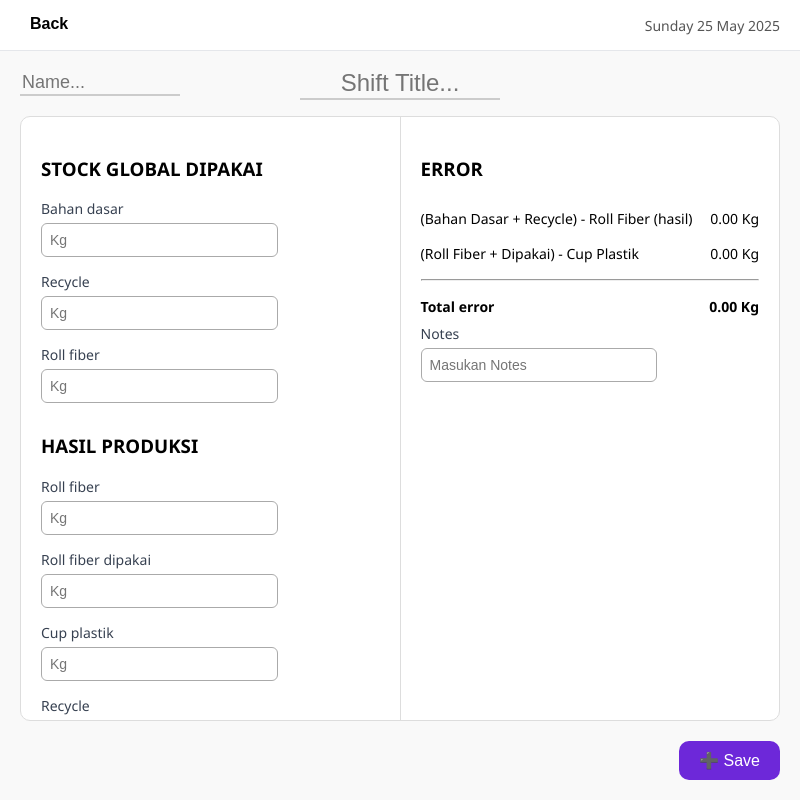
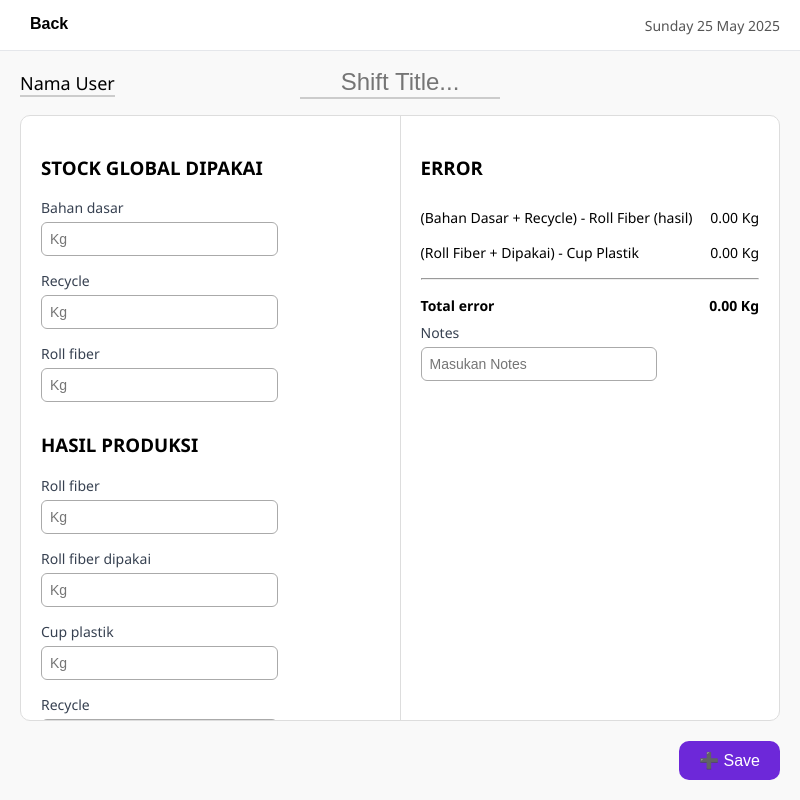
Before and after one commit to IGALAN9/Stockflow, an Electron app: page Frontend/Shift/shift.html in a window 800 px wide. Drawn offline with Linux system fonts and the light colour scheme; no server answers.

Commit message:
Logic Fixing

```diff
--- a/Frontend/Shift/shift.html
+++ b/Frontend/Shift/shift.html
@@ -141,7 +141,7 @@
   </header>
 
   <div class="shift-header">
-    <input id="creator-name" class="name-input" type="text" placeholder="Name..." />
+    <span id="creator-name" class="name-input">Nama User</span>
     <div class="title-wrapper">
       <input id="shift-title" class="title-input" type="text" placeholder="Shift Title..." />
     </div>
@@ -153,33 +153,33 @@
       <h3>STOCK GLOBAL DIPAKAI</h3>
       <div class="form-group">
         <label>Bahan dasar</label>
-        <input type="text" id="bahan-dasar" placeholder="Kg" />
+        <input type="number" id="bahan-dasar" placeholder="Kg" />
       </div>
       <div class="form-group">
         <label>Recycle</label>
-        <input type="text" id="recycle-stock" placeholder="Kg" />
+        <input type="number" id="recycle-stock" placeholder="Kg" />
       </div>
       <div class="form-group">
         <label>Roll fiber</label>
-        <input type="text" id="roll-fiber-stock" placeholder="Kg" />
+        <input type="number" id="roll-fiber-stock" placeholder="Kg" />
       </div>
 
       <h3 style="margin-top: 30px;">HASIL PRODUKSI</h3>
       <div class="form-group">
         <label>Roll fiber</label>
-        <input type="text" id="roll-fiber-hasil" placeholder="Kg" />
+        <input type="number" id="roll-fiber-hasil" placeholder="Kg" />
       </div>
       <div class="form-group">
         <label>Roll fiber dipakai</label>
-        <input type="text" id="roll-fiber-dipakai" placeholder="Kg" />
+        <input type="number" id="roll-fiber-dipakai" placeholder="Kg" />
       </div>
       <div class="form-group">
         <label>Cup plastik</label>
-        <input type="text" id="cup-plastik" placeholder="Kg" />
+        <input type="number" id="cup-plastik" placeholder="Kg" />
       </div>
       <div class="form-group">
         <label>Recycle</label>
-        <input type="text" id="recycle-hasil" placeholder="Kg" />
+        <input type="number" id="recycle-hasil" placeholder="Kg" />
       </div>
     </div>
 
@@ -310,7 +310,7 @@
       console.log("USER DATA:", user);
       if (user){
         if(user.fullName){
-          document.getElementById('creator-name').value = user.fullName;
+          document.getElementById('creator-name').textContent = user.fullName;
           window.userId = user.id;
           window.creatorName = user.fullName;
         }
```
Also changed, not shown: Frontend/Shiftlist/shiftlist.html (+2 -1 lines).
